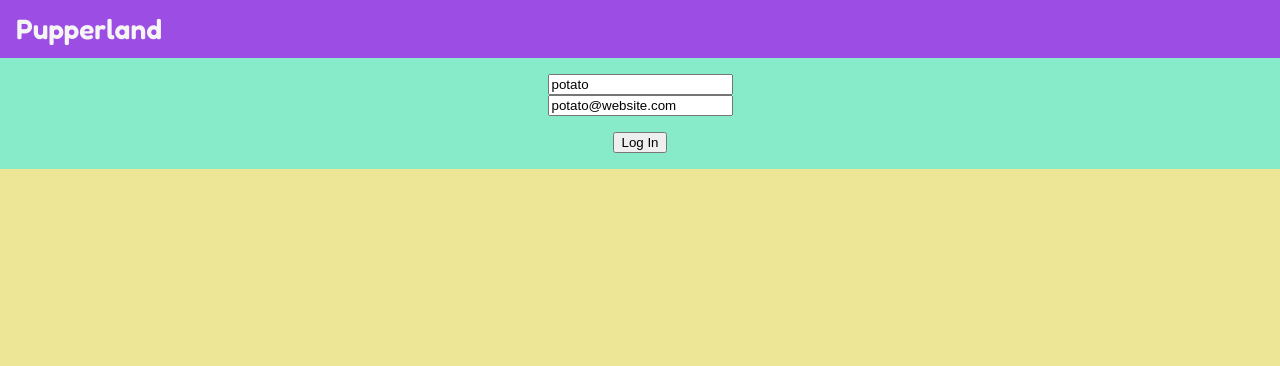
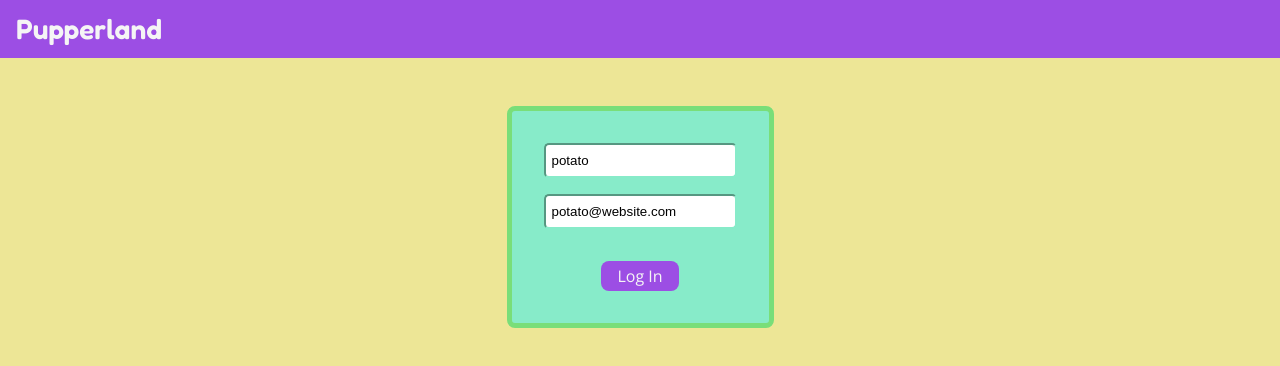
Before and after one commit to alecthibodeau/pupperland, a React (Vite) app: page / in a window 1280 px wide. Shown: the top 366 px of the page. Built offline with nearby package versions, Linux system fonts and the light colour scheme.

Commit message:
style: update login elements to improve user interface

```diff
--- a/src/App.tsx
+++ b/src/App.tsx
@@ -17,11 +17,13 @@ function App() {
         onUpdateIsUserAuthenticated={setIsUserAuthenticated}
         isUserAuthenticated={isUserAuthenticated}
       />
-      {
-        isUserAuthenticated ?
-        <Search /> :
-        <Login onUpdateIsUserAuthenticated={setIsUserAuthenticated}/>
-      }
+      <main>
+        {
+          isUserAuthenticated ?
+          <Search /> :
+          <Login onUpdateIsUserAuthenticated={setIsUserAuthenticated}/>
+        }
+      </main>
     </>
   )
 }
--- a/src/components/Header.tsx
+++ b/src/components/Header.tsx
@@ -32,7 +32,10 @@ function Header(props: HeaderProps ): React.JSX.Element {
       </span>
       {
         props.isUserAuthenticated ?
-        <button onClick={logOut} className="logout-button">
+        <button
+          onClick={logOut}
+          className="button-primary button-authentication"
+        >
           Log out
         </button> :
         null
--- a/src/components/Login.tsx
+++ b/src/components/Login.tsx
@@ -49,10 +49,13 @@ function Login(props: LoginProps): React.JSX.Element {
             if (event.target) setEmail(event.target.value);
           }}
         />
-        <button onClick={logIn}>
-          Log In
-        </button>
       </div>
+      <button
+        onClick={logIn}
+        className="button-primary button-authentication button-login"
+      >
+        Log In
+      </button>
     </div>
   );
 }
--- a/src/styles/_header.css
+++ b/src/styles/_header.css
@@ -11,17 +11,3 @@ header {
   font-weight: 600;
   color: var(--color-application-light);
 }
-
-.logout-button {
-  padding: .25rem 1rem;
-  border: none;
-  border-radius: var(--border-radius-medium);
-  font-size: 1rem;
-  font-family: 'Open Sans', sans-serif;
-  background-color: var(--color-violet);
-  color: var(--color-application-light);
-
-  &:hover {
-    background-color: var(--color-violet-light);
-  }
-}
--- a/src/styles/_login.css
+++ b/src/styles/_login.css
@@ -1,15 +1,27 @@
 .login {
-  padding: 1rem;
+  display: flex;
+  flex-direction: column;
+  align-items: center;
+  padding: 2rem;
+  border: 5px solid var(--color-green-light);
+  border-radius: var(--border-radius-medium);
+  margin: 3rem 2rem;
+  max-width: 260px;
   background-color: var(--color-blue-green);
 }
 
 .login-fields {
   display: flex;
   flex-direction: column;
-  align-items: center;
-  justify-content: center;
+  gap: 1rem;
 
-  :last-child {
-    margin-top: 1rem;
+  input {
+    padding: .5rem .375rem;
+    border-color: var(--color-blue-green);
+    border-radius: 5px;
   }
 }
+
+.button-login {
+  margin-top: 2rem;
+}
--- a/src/styles/styles.css
+++ b/src/styles/styles.css
@@ -7,6 +7,28 @@
 body {
   margin: 0;
   font-family: 'Open Sans', serif;
+  background-color: var(--color-yellow-medium);
   color: var(--color-application-dark);
-  background-color: var(--color-yellow-medium);
 }
+
+main {
+  display: flex;
+  justify-content: center;
+}
+
+.button-primary {
+  padding: .25rem 1rem;
+  border: none;
+  border-radius: var(--border-radius-medium);
+  font-size: 1rem;
+  font-family: 'Open Sans', sans-serif;
+}
+
+.button-authentication {
+  background-color: var(--color-violet);
+  color: var(--color-application-light);
+
+  &:hover {
+    background-color: var(--color-violet-light);
+  }
+}
```
